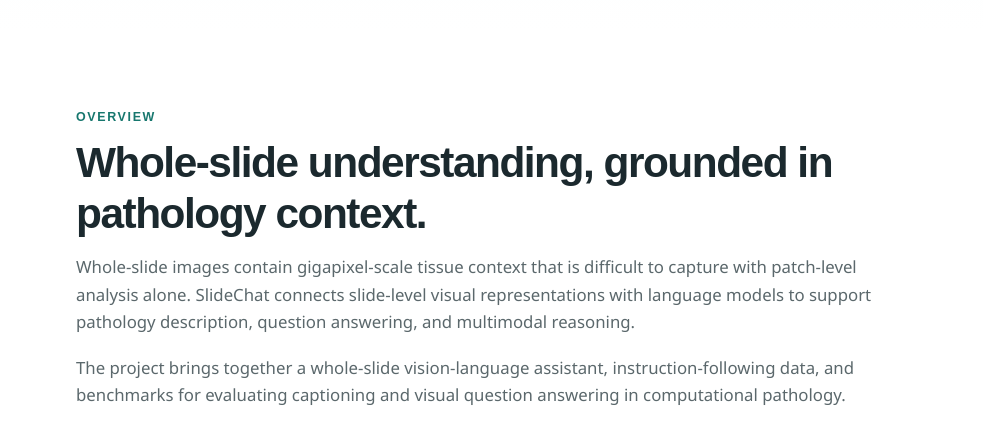
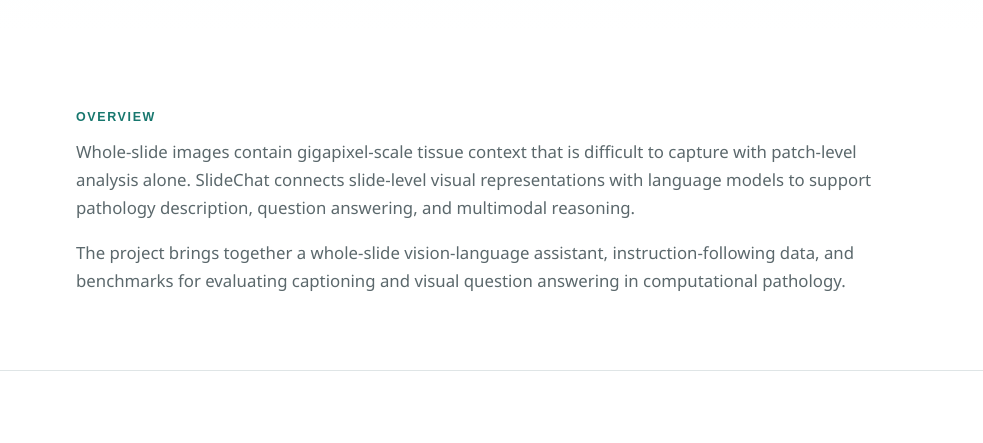
Before and after one commit to uni-medical/SlideChat.github.io, a plain HTML site: page index.html in a window 1280 px wide. Shown: the part 327-770 px from the top of the page, without its empty margins (148-1131 px from the left). Drawn offline with Linux system fonts and the light colour scheme; a web font is replaced by a local one.

Commit message:
Simplify overview section

```diff
--- a/index.html
+++ b/index.html
@@ -49,7 +49,6 @@
       <section class="section content-section" id="overview">
         <div class="container is-max-desktop reading-width">
           <p class="section-kicker">Overview</p>
-          <h2 class="title section-title">Whole-slide understanding, grounded in pathology context.</h2>
           <div class="content lead-copy">
             <p>Whole-slide images contain gigapixel-scale tissue context that is difficult to capture with patch-level analysis alone. SlideChat connects slide-level visual representations with language models to support pathology description, question answering, and multimodal reasoning.</p>
             <p>The project brings together a whole-slide vision-language assistant, instruction-following data, and benchmarks for evaluating captioning and visual question answering in computational pathology.</p>
```
